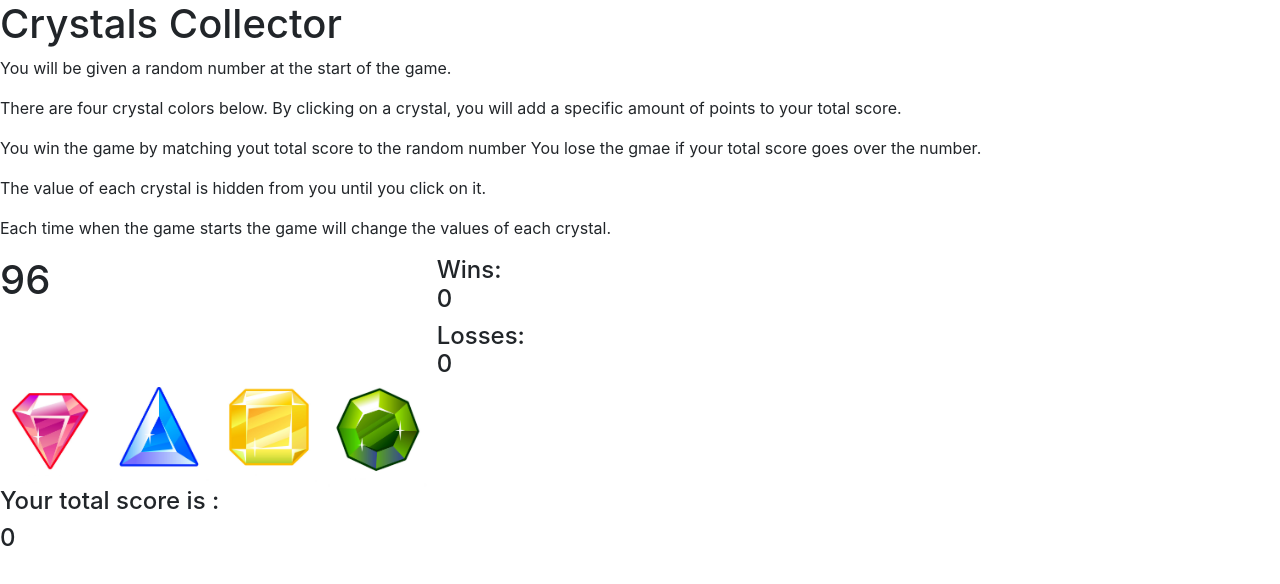
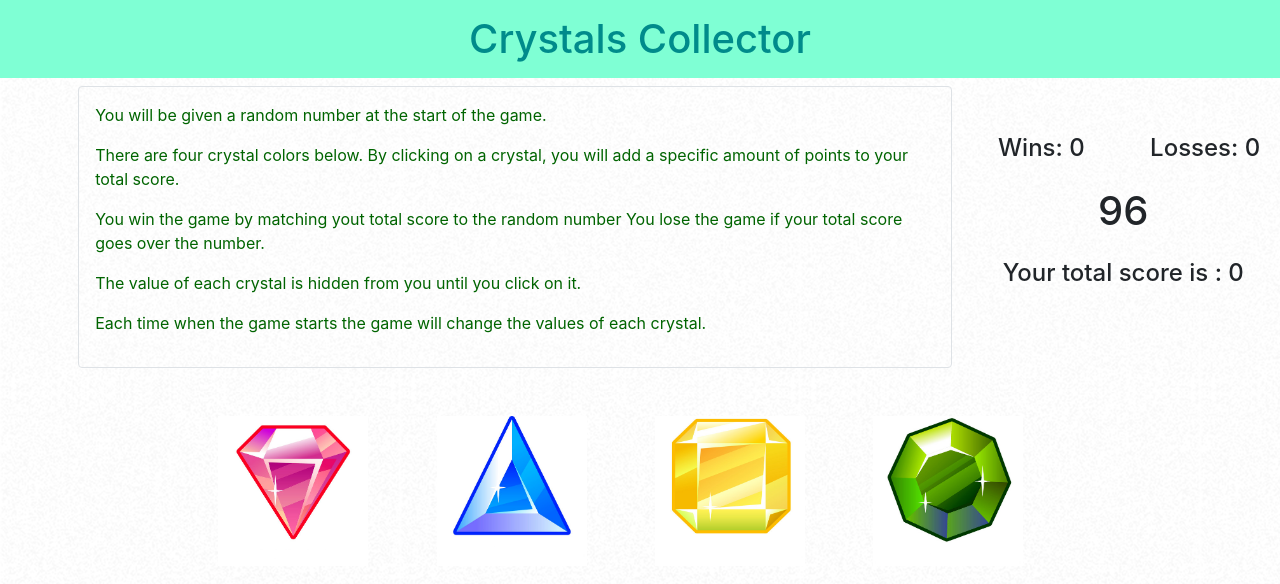
Before and after one commit to JoaquinValle/unit-4-game, a plain HTML site: page index.html in a window 1280 px wide. Drawn offline with nearby package versions, Linux system fonts and the light colour scheme.

Commit message:
finished formatting

```diff
--- a/assets/css/style.css
+++ b/assets/css/style.css
@@ -1,4 +1,24 @@
 img {
-    height: 100px;
-    width: 100px;
+    height: 150px;
+    width: 150px;
 }
+
+body {
+    background-image: url("../images/Background.png")
+}
+
+#crystal-collector {
+    padding: 15px;
+    text-align: center;
+    background-color: aquamarine;
+    color: darkcyan
+}
+
+p {
+    color: darkgreen;
+}
+
+.number {
+    margin-left: 70px;
+    margin-top: 30px;
+}
--- a/index.html
+++ b/index.html
@@ -14,62 +14,60 @@
 <div id="container">
     <div class="row">
         <div class="col-12">
-            <h1>Crystals Collector</h1>
+            <h1 id="crystal-collector">Crystals Collector</h1>
         </div>
     </div>
     <div class="row">
-        <div class="col-12">
+        <div class="col 1"></div>
+        <div class="col-8 pt-3 pb-3 pl-3 pr-3 border rounded">
             <p>You will be given a random number at the start of the game.</p>
             <p>There are four crystal colors below. By clicking on a crystal, you will add a specific amount of points to your total score.</p>
-            <p>You win the game by matching yout total score to the random number You lose the gmae if your total score goes over the number.</p>
+            <p>You win the game by matching yout total score to the random number You lose the game if your total score goes over the number.</p>
             <p>The value of each crystal is hidden from you until you click on it.</p>
             <p>Each time when the game starts the game will change the values of each crystal.</p>
         </div>
-    </div>
-    <div class="row">
-        <div class="col-4">
-            <h1 id="random-number"></h1>
-        </div>
-        <div class="col-4">
-            <h4>Wins: <div id="wins"></div> </h4>
-            <h4>Losses: <div id="losses"></div> </h4>
-        </div>
-        <div class="col-4"></div>
-    </div>
-    <div class="row">
-        <div class="col-1">
-            <img src="assets/images/red_gem.png" alt="Red Gem" id="redGem">
-        </div>
-        <div class="col-1">
-            <img src="assets/images/blue_gem.png" alt="Blue Gem" id="blueGem">
-        </div>
-        <div class="col-1">
-            <img src="assets/images/yellow_gem.png" alt="Yellow Gem" id="yellowGem">
-        </div>
-        <div class="col-1">
-            <img src="assets/images/green_gem.png" alt="Green Gem" id="greenGem">
-        </div>
-        <div class="col-8"></div>
-    </div>
-    <div class="row">
-        <div class="col-12">
-            <h4>Your total score is : </h4>
-        </div>
-    </div>
-    <div class="row">
-        <div class="col-12">
-            <h4 id="counter"></h4>
+        <div class="col-3 ml-2 text-center mt-5 mr-2">
+            <div class="row">
+                <div class="col-12 mt"></div>
+            </div>
+            <div class="row  mb-3">
+                    <div class="col-6">
+                        <h4>Wins: <span id="wins"></span> </h4>
+                    </div>
+                    <div class="col-6">
+                        <h4>Losses: <span id="losses"></span> </h4>
+                    </div>
+            </div>
+            <div class="row  mb-3">
+                <div class="col-12">
+                    <h1 id="random-number"></h1>
+                </div>
+            </div>
+            <div class="row">
+                <div class="col-12">
+                    <h4>Your total score is : <span id="counter"></span></h4>
+                </div>
+            </div>
         </div>
     </div>
 
-
-
-
+    <div class="row mt-5">
+        <div class="col-2"></div>
+        <div class="col-2">
+            <img src="assets/images/red_gem.png" alt="Red Gem" id="redGem">
+        </div>
+        <div class="col-2">
+            <img src="assets/images/blue_gem.png" alt="Blue Gem" id="blueGem">
+        </div>
+        <div class="col-2">
+            <img src="assets/images/yellow_gem.png" alt="Yellow Gem" id="yellowGem">
+        </div>
+        <div class="col-2">
+            <img src="assets/images/green_gem.png" alt="Green Gem" id="greenGem">
+        </div>
+        <div class="col-2"></div>
+    </div>
 </div>
-
-
-
-
 
 <script src="https://ajax.googleapis.com/ajax/libs/jquery/3.4.1/jquery.min.js"></script>
 <script type="text/javascript" src="assets/javascript/game.js"></script>
```
Also changed, not shown: assets/images/Background.png (added).
